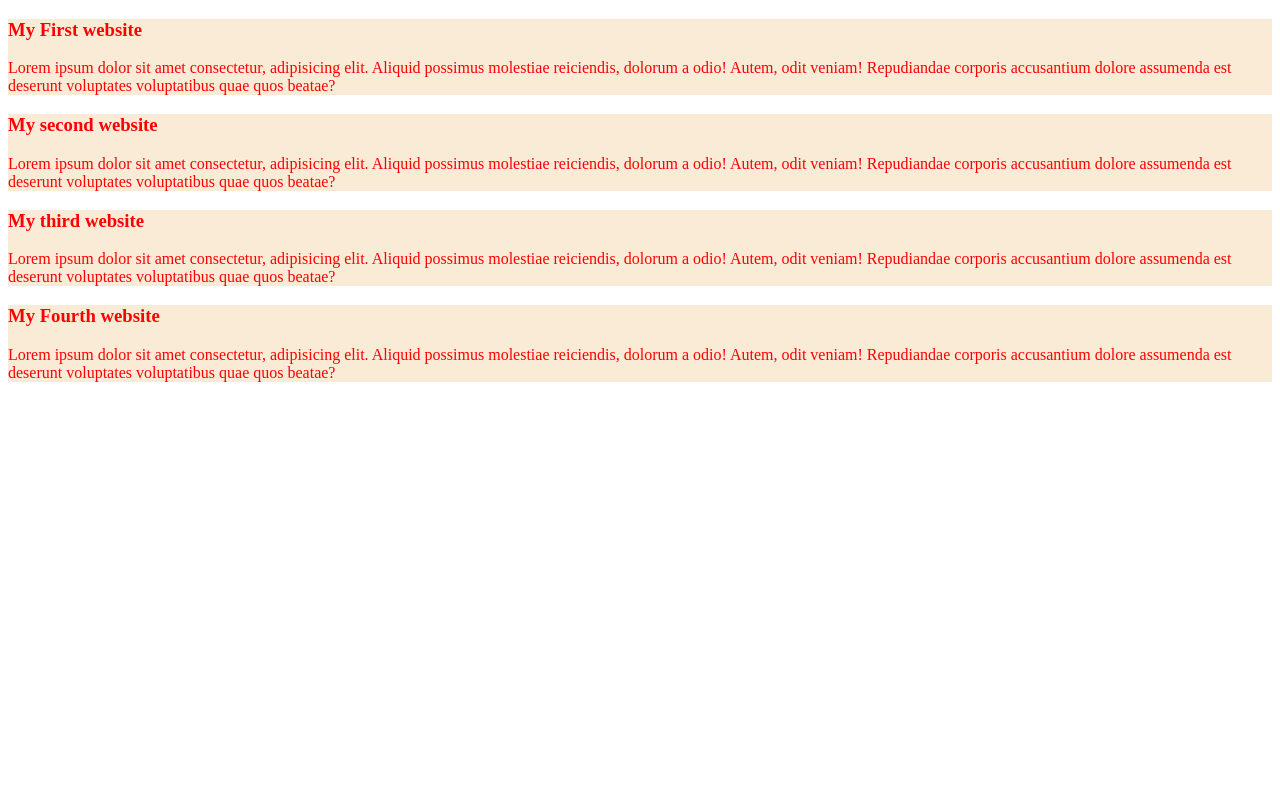
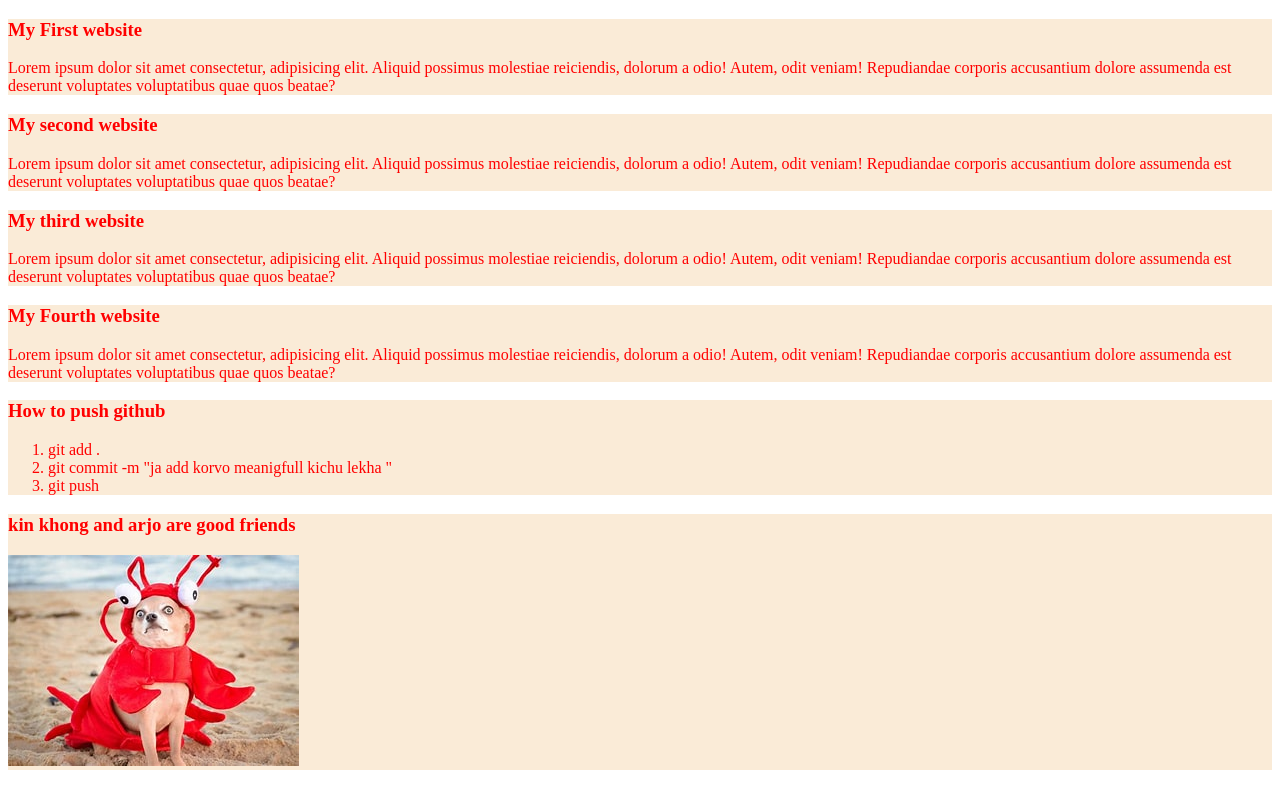
Before and after one commit to Shourav52/my-first-repo, a plain HTML site: page index.html in a window 1280 px wide. Drawn offline with Linux system fonts and the light colour scheme.

Commit message:
added how to push github and kin khong and arjo are good friends

```diff
--- a/index.html
+++ b/index.html
@@ -30,6 +30,18 @@
             Lorem ipsum dolor sit amet consectetur, adipisicing elit. Aliquid possimus molestiae reiciendis, dolorum a odio! Autem, odit veniam! Repudiandae corporis accusantium dolore assumenda est deserunt voluptates voluptatibus quae quos beatae?
         </p>
     </div>
+    <div>
+        <h3>How to push github </h3>
+        <ol>
+            <li>git add .</li>
+            <li>git commit -m "ja add korvo meanigfull kichu lekha "</li>
+            <li>git push</li>
+        </ol>
+    </div>
+    <div>
+        <h3>kin khong and arjo are good friends</h3>
+        <img src="OIP.jpg" alt="">
+    </div>
 
 </body>
 </html>
```
Also changed, not shown: OIP.jpg (added).
